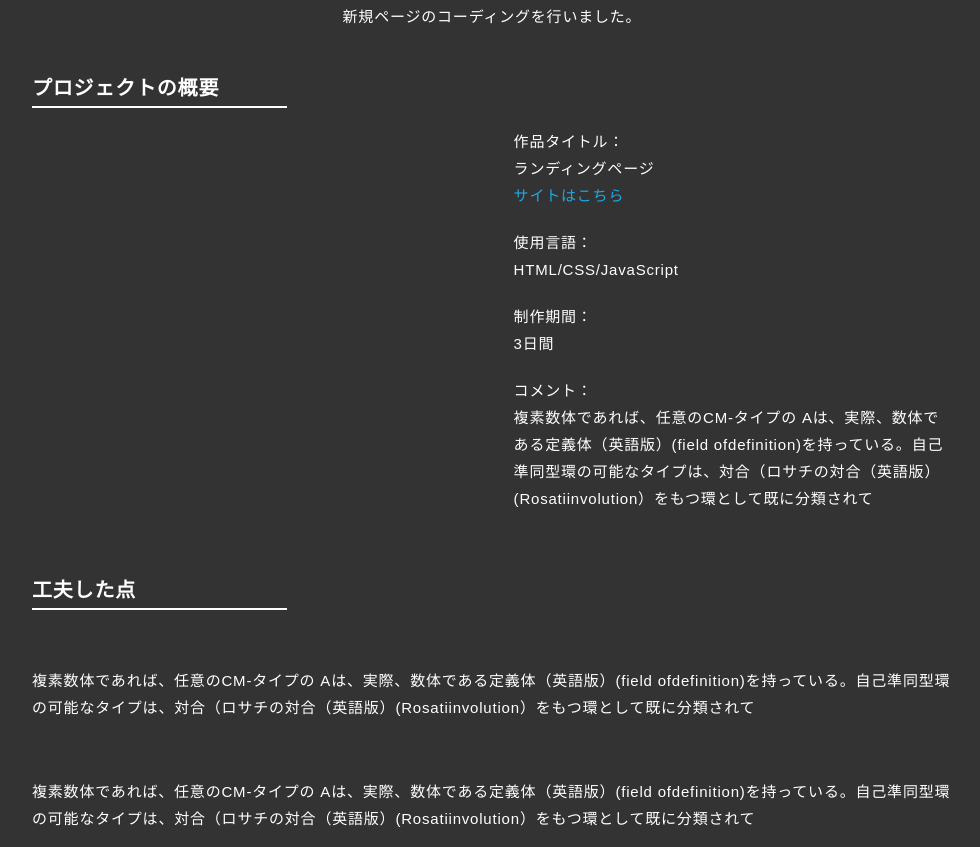
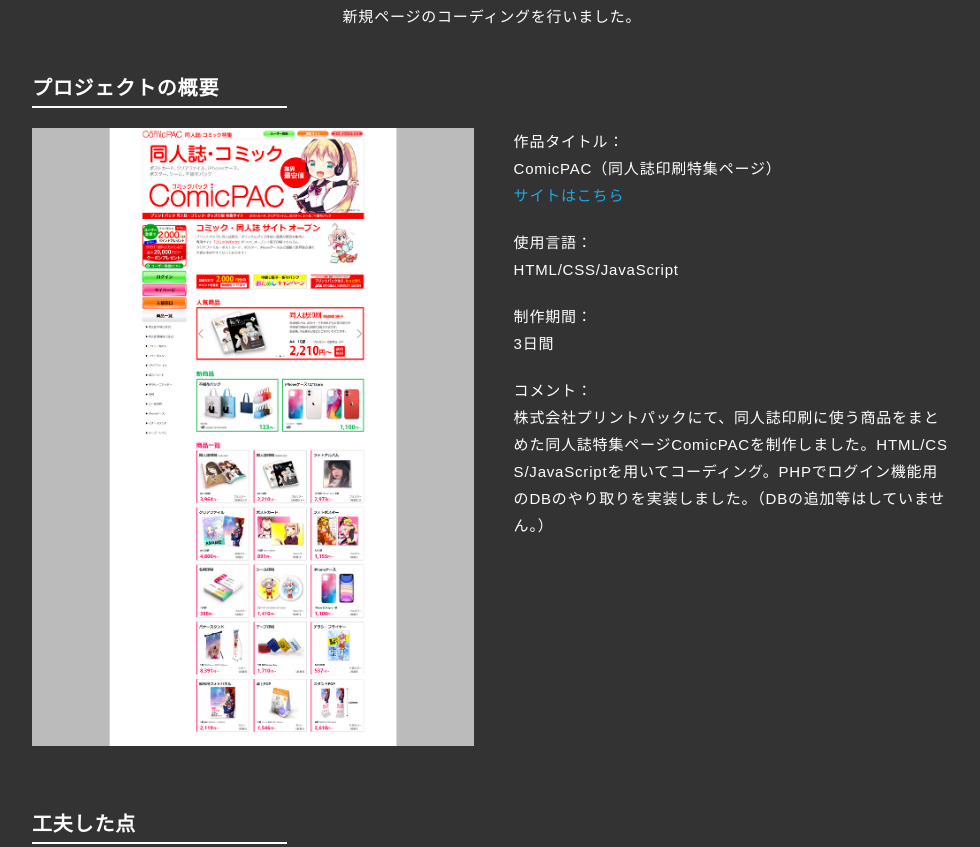
Before and after one commit to traveler20/Works, a plain HTML site: page pac/comicpac/index.html in a window 1280 px wide. Shown: the part 465-1312 px from the top of the page, without its empty margins (148-1128 px from the left). Drawn offline with Linux system fonts and the light colour scheme.

Commit message:
Add files via upload

```diff
--- a/pac/comicpac/index.html
+++ b/pac/comicpac/index.html
@@ -102,7 +102,7 @@
 		</div>
 		<script src="../../js/src/article.js"></script>
 		<script src="../../js/src/footer.js"></script>
+		<script src="../../js/script.js"></script>
 		<script src="../src/comicpac.js"></script>
-		<script src="../../js/script.js"></script>
 	</body>
 </html>
--- a/pac/src/comicpac.js
+++ b/pac/src/comicpac.js
@@ -1,23 +1,23 @@
 const ttl = "新規ページのコーディングを行いました。";
 
 const fist_img =
-	"<img class='feature-image'src='img/feature_dummy.png'alt=''/>";
+	"<img class='feature-image'src='../public/pac_comicpac.png'alt=''/>";
 
 const url =
-	"作品タイトル：<br />ランディングページ <br /><a href='https://traveler20.github.io/kokopp_jp/'>サイトはこちら</a>";
+	"作品タイトル：<br />ComicPAC（同人誌印刷特集ページ）<br /><a href='https://www.printpac.co.jp/comicpac/' target='_blank' rel='noopener noreferrer'>サイトはこちら</a>";
 
 const tool = "使用言語：<br />HTML/CSS/JavaScript";
 
 const period = "制作期間：<br />3日間";
 
 const comment =
-	"コメント：<br />複素数体であれば、任意のCM-タイプの Aは、実際、数体である定義体（英語版）(field ofdefinition)を持っている。自己準同型環の可能なタイプは、対合（ロサチの対合（英語版）(Rosatiinvolution）をもつ環として既に分類されて";
+	"コメント：<br />株式会社プリントパックにて、同人誌印刷に使う商品をまとめた同人誌特集ページComicPACを制作しました。HTML/CSS/JavaScriptを用いてコーディング。PHPでログイン機能用のDBのやり取りを実装しました。（DBの追加等はしていません。）";
 
 const ingenuity01 =
-	"<img src='img/dummy.png' alt='' /><p>複素数体であれば、任意のCM-タイプの Aは、実際、数体である定義体（英語版）(field ofdefinition)を持っている。自己準同型環の可能なタイプは、対合（ロサチの対合（英語版）(Rosatiinvolution）をもつ環として既に分類されて</p>";
+	"<img src='../public/pac_comicpac2.png' alt='' /><p>1からコーディングを実装し制作しました。Swiper.jsを用いたスライドバナーの実装も行っています。</p>";
 
 const ingenuity02 =
-	"<img src='img/dummy.png' alt='' /><p>複素数体であれば、任意のCM-タイプの Aは、実際、数体である定義体（英語版）(field ofdefinition)を持っている。自己準同型環の可能なタイプは、対合（ロサチの対合（英語版）(Rosatiinvolution）をもつ環として既に分類されて</p>";
+	"<img src='../public/pac_comicpac3.png' alt='' /><p>Bootstrapを用いてモーダルウィンドウを実装しました。ログイン機能は他ページで使われているDBを再利用し実装。</p>";
 
 document.getElementById("ttl").innerHTML = ttl;
 document.getElementById("fist_img").innerHTML = fist_img;
```
Also changed, not shown: pac/public/pac_comicpac.png (added), pac/public/pac_comicpac2.png (added), pac/public/pac_comicpac3.png (added), pac/public/pac_envelope.png (added), pac/public/pac_envelope2.png (added), pac/public/pac_envelope3.png (added), pac/public/pac_hardcover.png (added), pac/public/pac_hardcover2.png (added), pac/public/pac_howmuch.png (added), pac/public/pac_howmuch2.png (added), pac/public/pac_howmuch3.png (added), pac/public/pac_howmuch4.png (added), pac/public/pac_recruit.png (added), pac/public/pac_recruit2.png (added), 4 more files.
